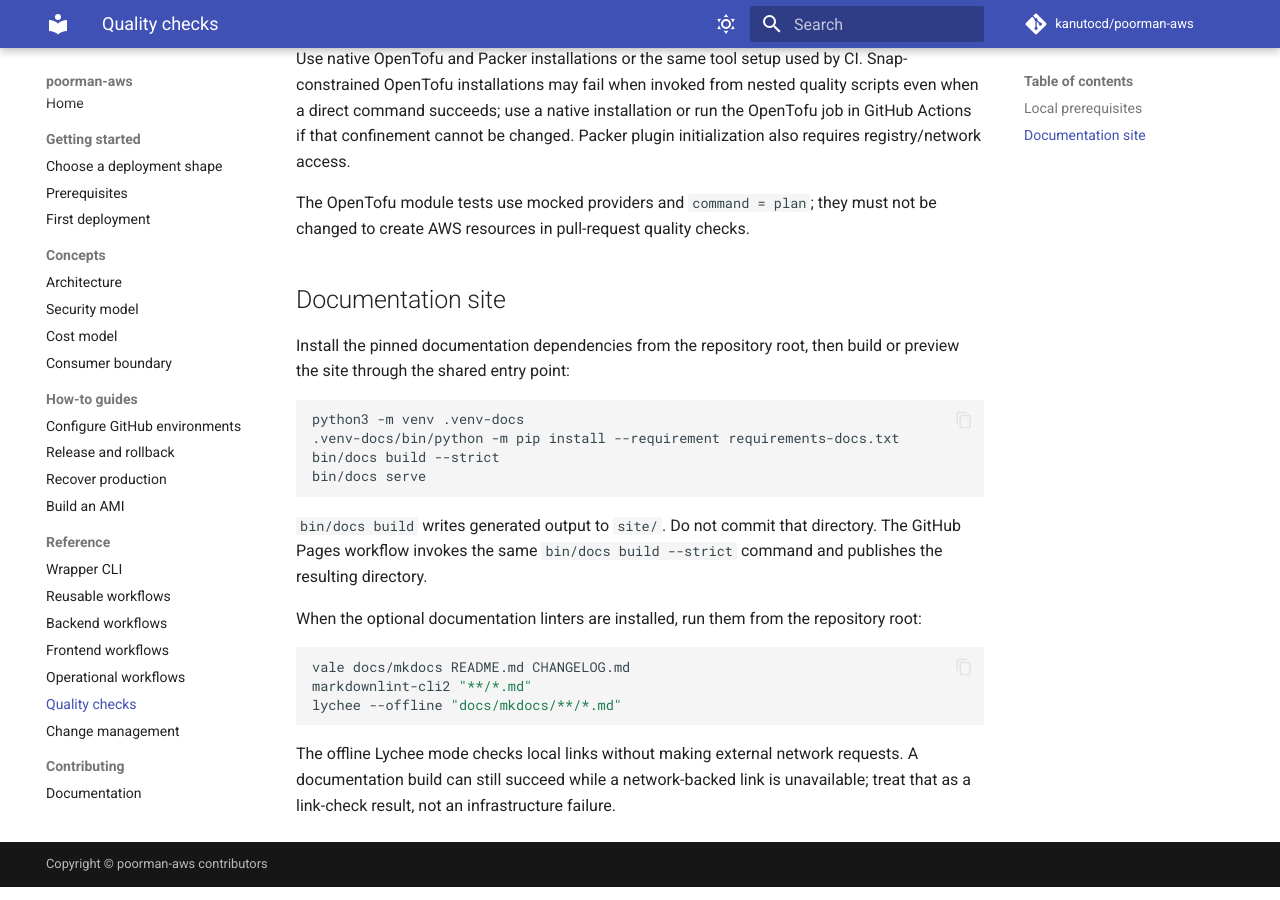
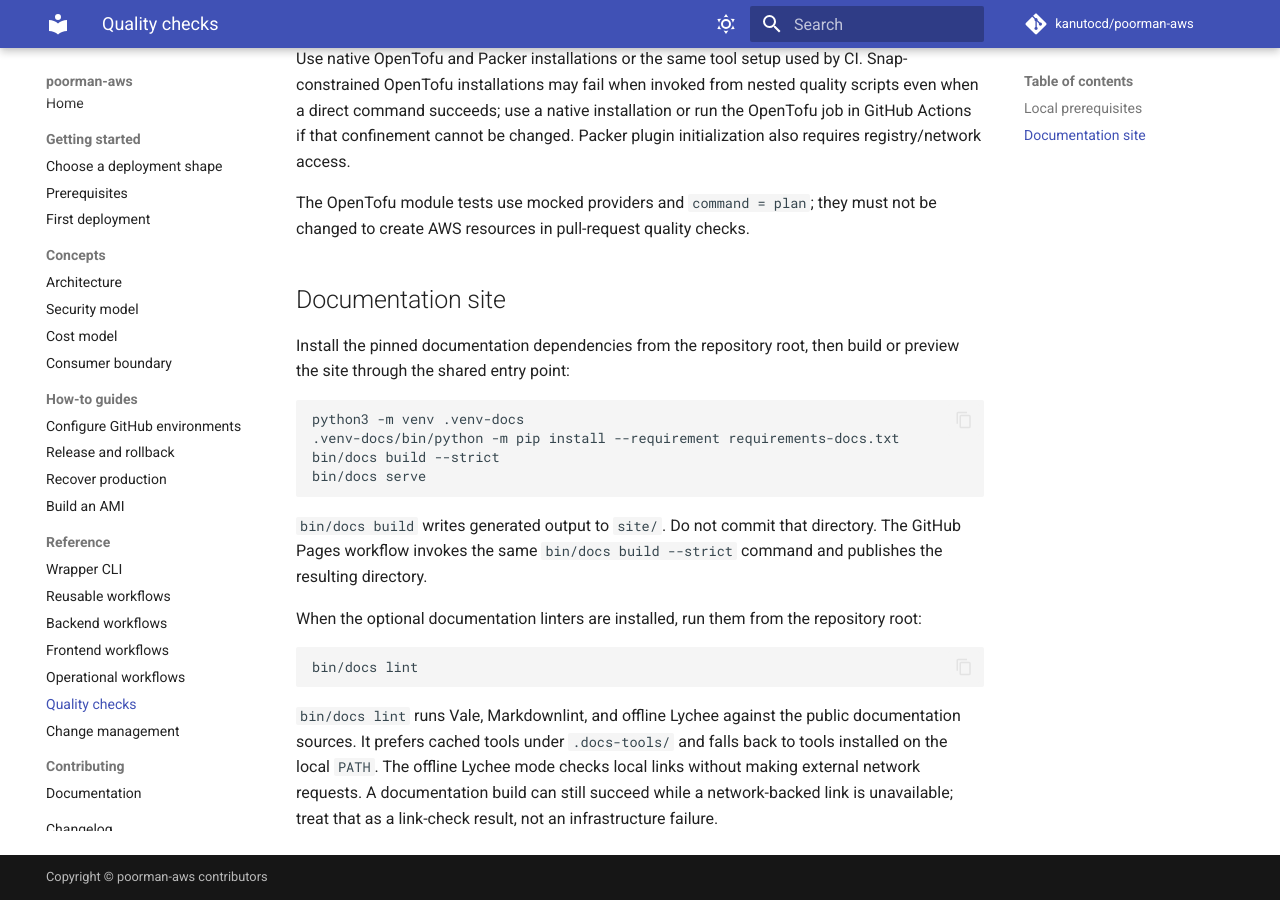
Before and after one commit to kanutocd/poorman-aws, an MkDocs documentation site: the page built from docs/mkdocs/quality.md, in a window 1280 px wide and 900 px high, scrolled down 728 px. Built offline with MkDocs 1.6.1 and Material for MkDocs 9.7.7, drawn with Linux system fonts in a browser that asks for light colours; comment, search, counter and statistics services are not loaded.

Commit message:
ci(docs): centralize documentation linting

````diff
--- a/docs/mkdocs/quality.md
+++ b/docs/mkdocs/quality.md
@@ -55,12 +55,12 @@ When the optional documentation linters are installed, run them from the
 repository root:
 
 ```bash
-vale docs/mkdocs README.md CHANGELOG.md
-markdownlint-cli2 "**/*.md"
-lychee --offline "docs/mkdocs/**/*.md"
+bin/docs lint
 ```
 
-The offline Lychee mode checks local links without making external network
-requests. A documentation build can still succeed while a network-backed link
-is unavailable; treat that as a link-check result, not an infrastructure
-failure.
+`bin/docs lint` runs Vale, Markdownlint, and offline Lychee against the public
+documentation sources. It prefers cached tools under `.docs-tools/` and falls
+back to tools installed on the local `PATH`. The offline Lychee mode checks
+local links without making external network requests. A documentation build
+can still succeed while a network-backed link is unavailable; treat that as a
+link-check result, not an infrastructure failure.
````
Also changed, not shown: 2 other files.
